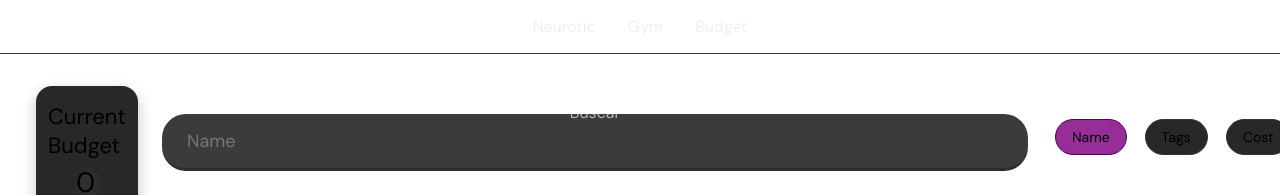
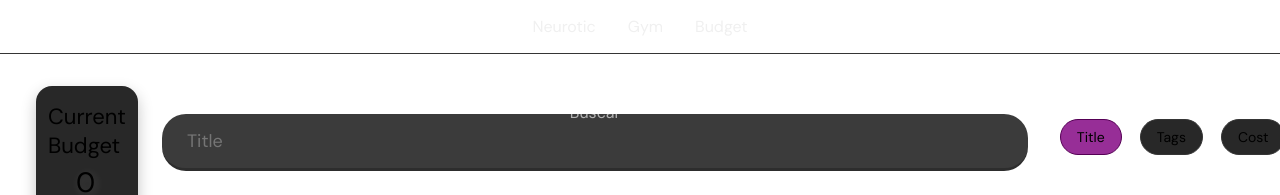
Before and after one commit to nicolasCinzer/neurotic-app-js, a Next.js app: page /budget in a window 1280 px wide. Shown: the top 195 px of the page. Built offline with nearby package versions, Linux system fonts and the light colour scheme.

Commit message:
Search engine progress

```diff
--- a/components/budget/page/BudgetBody.jsx
+++ b/components/budget/page/BudgetBody.jsx
@@ -1,5 +1,5 @@
 'use client';
-import { useState } from 'react';
+import { useEffect, useState } from 'react';
 
 import budgetStyle from './css/BudgetBody.module.css';
 
@@ -12,6 +12,23 @@ export default function Budget({ budgetList }) {
   const [currentBudgetList, setCurrentBudgetList] = useState(budgetList);
   const [searchKey, setSearchKey] = useState({});
 
+  useEffect(() => {
+    let { key, filter } = searchKey;
+
+    console.log(searchKey);
+    let modifiedList = budgetList.filter(({ title, tag, money, date }) => {
+      if (!key) return true;
+      if (title === key && filter === 'Title') return true;
+      if (tag === key && filter === 'Tags') return true;
+      if (money === key && filter === 'Cost') return true;
+      if (date === key && filter === 'Date') return true;
+    });
+
+    console.log(modifiedList);
+
+    setCurrentBudgetList(modifiedList);
+  }, [searchKey]);
+
   return (
     <div className={budgetStyle.budgetBody}>
       <SearchEngine setSearchKey={setSearchKey} />
--- a/components/budget/page/BudgetList.jsx
+++ b/components/budget/page/BudgetList.jsx
@@ -1,9 +1,10 @@
 'use client';
+import { useState } from 'react';
 import { useRouter } from 'next/navigation';
 
 import itemStyle from './css/BudgetList.module.css';
 
-export default function ItemList({ list }) {
+export default function ItemList({ list, searchKey }) {
   const router = useRouter();
 
   return (
--- a/components/budget/page/Filters.jsx
+++ b/components/budget/page/Filters.jsx
@@ -2,12 +2,13 @@
 
 import filtersStyle from './css/Filters.module.css';
 
-const filters = ['Name', 'Tags', 'Cost', 'Date'];
+const filters = ['Title', 'Tags', 'Cost', 'Date'];
 
-export default function Filters({ currentTag, setCurrentTag, setValue }) {
+export default function Filters({ currentTag, setCurrentTag, setValue, setSearchKey }) {
   const handleClick = filter => {
     setCurrentTag(filter);
     setValue('');
+    setSearchKey({});
   };
 
   return (
--- a/components/budget/page/SearchEngine.jsx
+++ b/components/budget/page/SearchEngine.jsx
@@ -8,13 +8,17 @@ import Filters from './Filters';
 
 export default function SearchEngine({ setSearchKey }) {
   const [value, setValue] = useState('');
-  const [currentTag, setCurrentTag] = useState('Name');
+  const [currentTag, setCurrentTag] = useState('Title');
 
   const handleChange = ({ target }) => {
-    let value = target.value;
+    setValue(target.value);
+  };
 
-    setSearchKey({ key: `${value}`, filter: currentTag });
-    setValue(value);
+  const handleKeyDown = ({ key }) => {
+    if (key === 'Enter') {
+      console.log(key);
+      setSearchKey({ key: `${value}`, filter: currentTag });
+    }
   };
 
   return (
@@ -25,6 +29,7 @@ export default function SearchEngine({ setSearchKey }) {
           className={searchStyle.inputNode}
           placeholder={currentTag}
           onChange={handleChange}
+          onKeyDown={handleKeyDown}
           value={value}
         />
       </div>
@@ -32,6 +37,7 @@ export default function SearchEngine({ setSearchKey }) {
         currentTag={currentTag}
         setCurrentTag={setCurrentTag}
         setValue={setValue}
+        setSearchKey={setSearchKey}
       />
     </div>
   );
--- a/components/budget/page/css/BudgetList.module.css
+++ b/components/budget/page/css/BudgetList.module.css
@@ -2,6 +2,7 @@
   width: 100%;
   overflow-y: scroll;
   max-height: 70vh;
+  min-height: 70vh;
   scrollbar-width: none;
   margin-bottom: 6px;
 }
```
